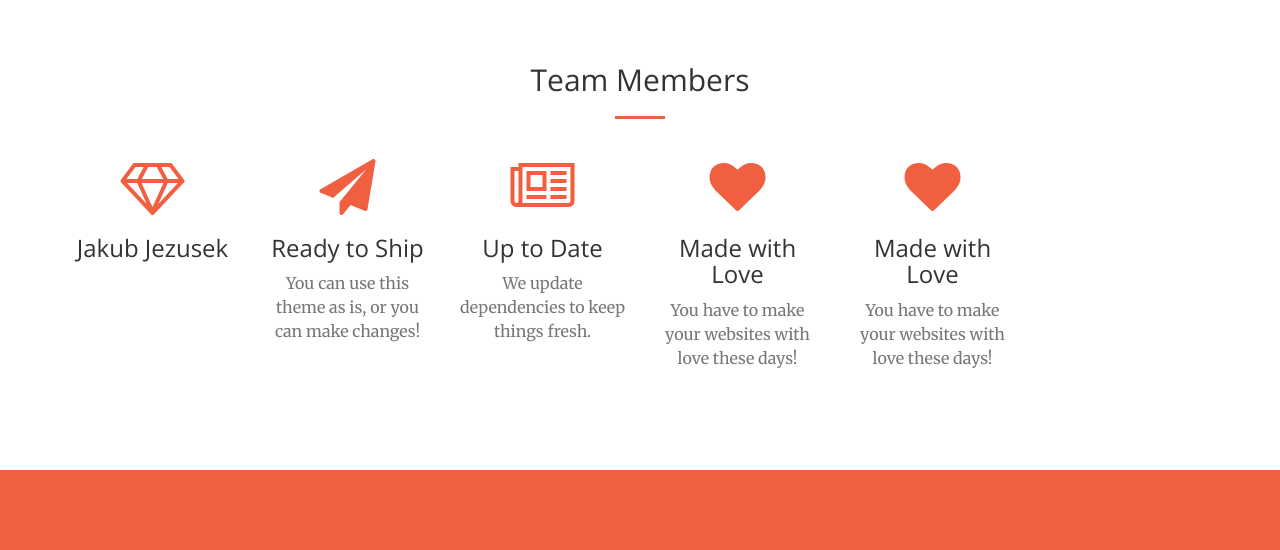
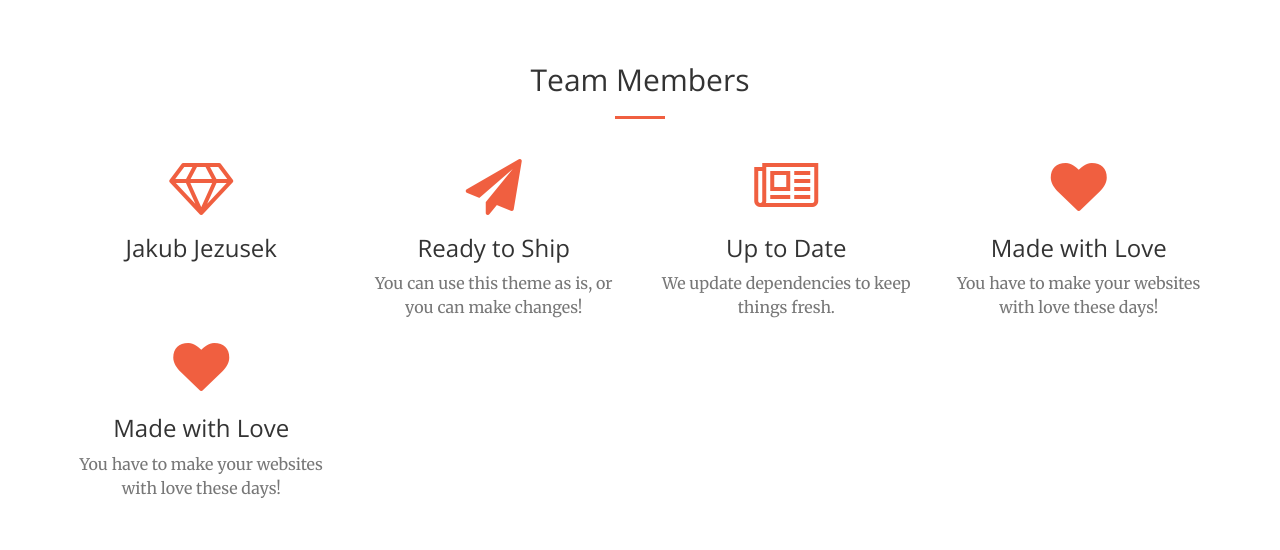
Before and after one commit to kubz113/MachineLearningFinal, a website: page index.html in a window 1280 px wide. Shown: the part 837-1387 px from the top of the page. Drawn offline with nearby package versions, Linux system fonts and the light colour scheme.

Commit message:
Update index.html

```diff
--- a/index.html
+++ b/index.html
@@ -97,34 +97,34 @@
         </div>
         <div class="container">
             <div class="row">
-                <div class="col-lg-2 col-md-6 text-center">
+                <div class="col-lg-3 col-md-6 text-center">
                     <div class="service-box">
                         <i class="fa fa-4x fa-diamond text-primary sr-icons"></i>
                         <h3>Jakub Jezusek</h3>
                     </div>
                 </div>
-                <div class="col-lg-2 col-md-6 text-center">
+                <div class="col-lg-3 col-md-6 text-center">
                     <div class="service-box">
                         <i class="fa fa-4x fa-paper-plane text-primary sr-icons"></i>
                         <h3>Ready to Ship</h3>
                         <p class="text-muted">You can use this theme as is, or you can make changes!</p>
                     </div>
                 </div>
-                <div class="col-lg-2 col-md-6 text-center">
+                <div class="col-lg-3 col-md-6 text-center">
                     <div class="service-box">
                         <i class="fa fa-4x fa-newspaper-o text-primary sr-icons"></i>
                         <h3>Up to Date</h3>
                         <p class="text-muted">We update dependencies to keep things fresh.</p>
                     </div>
                 </div>
-                <div class="col-lg-2 col-md-6 text-center">
+                <div class="col-lg-3 col-md-6 text-center">
                     <div class="service-box">
                         <i class="fa fa-4x fa-heart text-primary sr-icons"></i>
                         <h3>Made with Love</h3>
                         <p class="text-muted">You have to make your websites with love these days!</p>
                     </div>
                 </div>
-                <div class="col-lg-2 col-md-6 text-center">
+                <div class="col-lg-3 col-md-6 text-center">
                     <div class="service-box">
                         <i class="fa fa-4x fa-heart text-primary sr-icons"></i>
                         <h3>Made with Love</h3>
```
